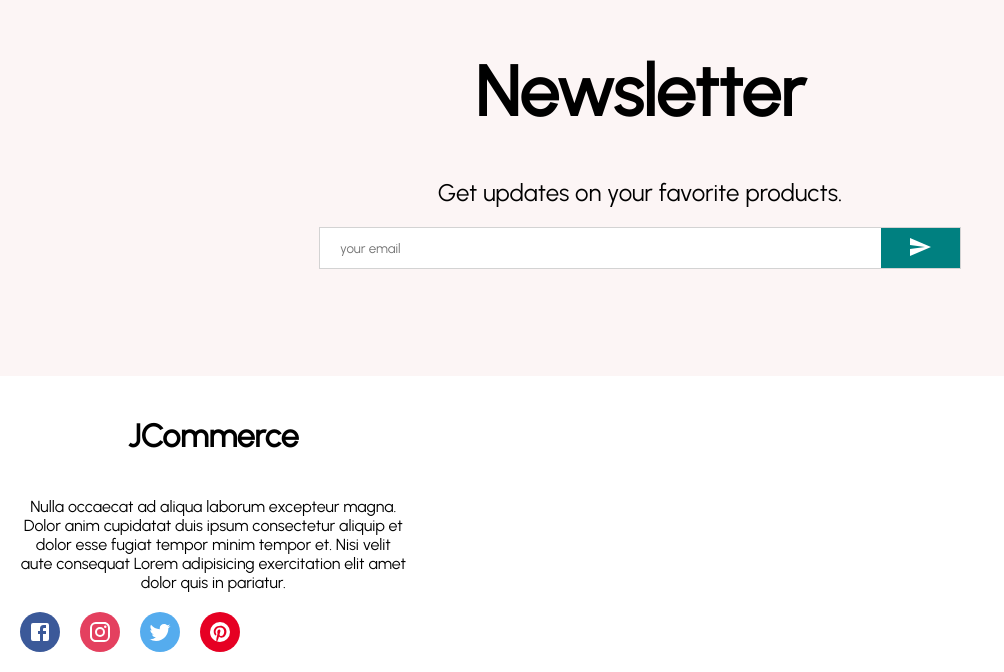
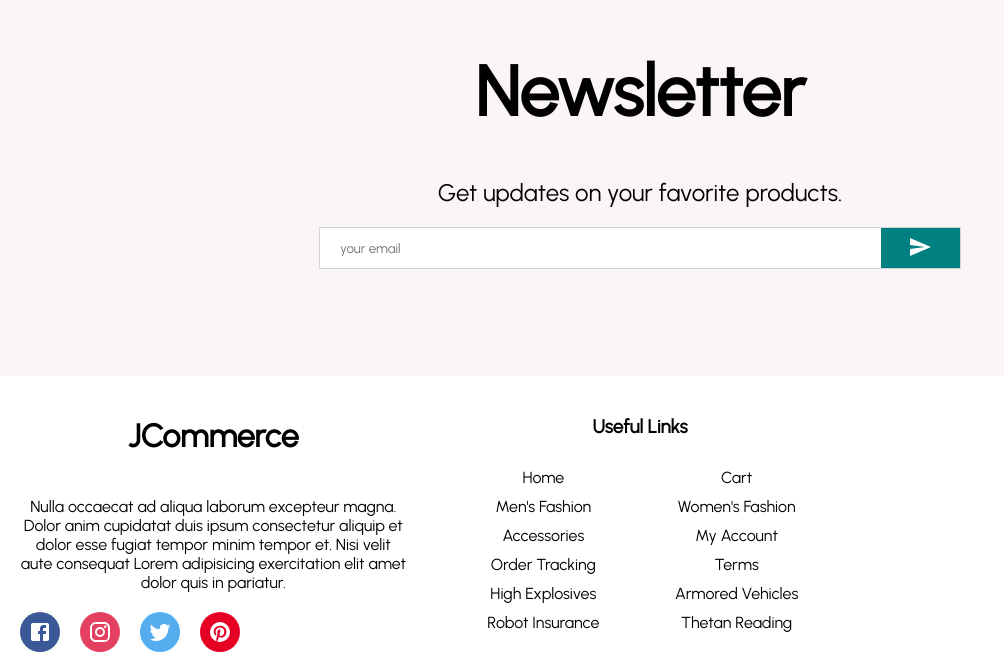
Before and after one commit to JWoltjen/ecommerce, a React (Create React App) app in the folder client/: page / in a window 1280 px wide. Shown: the part 2722-3394 px from the top of the page, without its empty margins (0-1004 px from the left). Built offline with nearby package versions, Linux system fonts and the light colour scheme.

Commit message:
style center components

```diff
--- a/client/src/components/Footer.js
+++ b/client/src/components/Footer.js
@@ -17,7 +17,6 @@ const Center = styled.div`
     padding: 20px;
 `
 
-
 const Right = styled.div`
     flex: 1;
     padding: 20px;
@@ -29,6 +28,23 @@ const Logo = styled.h1`
 
 const Description = styled.p`
     margin: 20px 0px;
+`
+
+const Title = styled.h3`
+margin-bottom: 30px;
+`
+
+const List = styled.ul`
+    margin: 0;
+    padding: 0;
+    list-style: none;
+    display: flex;
+    flex-wrap: wrap;
+`
+
+const ListItem = styled.li`
+    width: 50%;
+    margin-bottom: 10px;
 `
 
 
@@ -73,7 +89,21 @@ function Footer() {
                 </SocialContainer>
             </Left>
             <Center>
-
+                <Title>Useful Links</Title>
+                <List>
+                    <ListItem>Home</ListItem>
+                    <ListItem>Cart</ListItem>
+                    <ListItem>Men's Fashion</ListItem>
+                    <ListItem>Women's Fashion</ListItem>
+                    <ListItem>Accessories</ListItem>
+                    <ListItem>My Account</ListItem>
+                    <ListItem>Order Tracking</ListItem>
+                    <ListItem>Terms</ListItem>
+                    <ListItem>High Explosives</ListItem>
+                    <ListItem>Armored Vehicles</ListItem>
+                    <ListItem>Robot Insurance</ListItem>
+                    <ListItem>Thetan Reading</ListItem>
+                </List>
             </Center>
             <Right>
 
```
Also changed, not shown: 1 other file (tests, documents, lock files or other folders).
